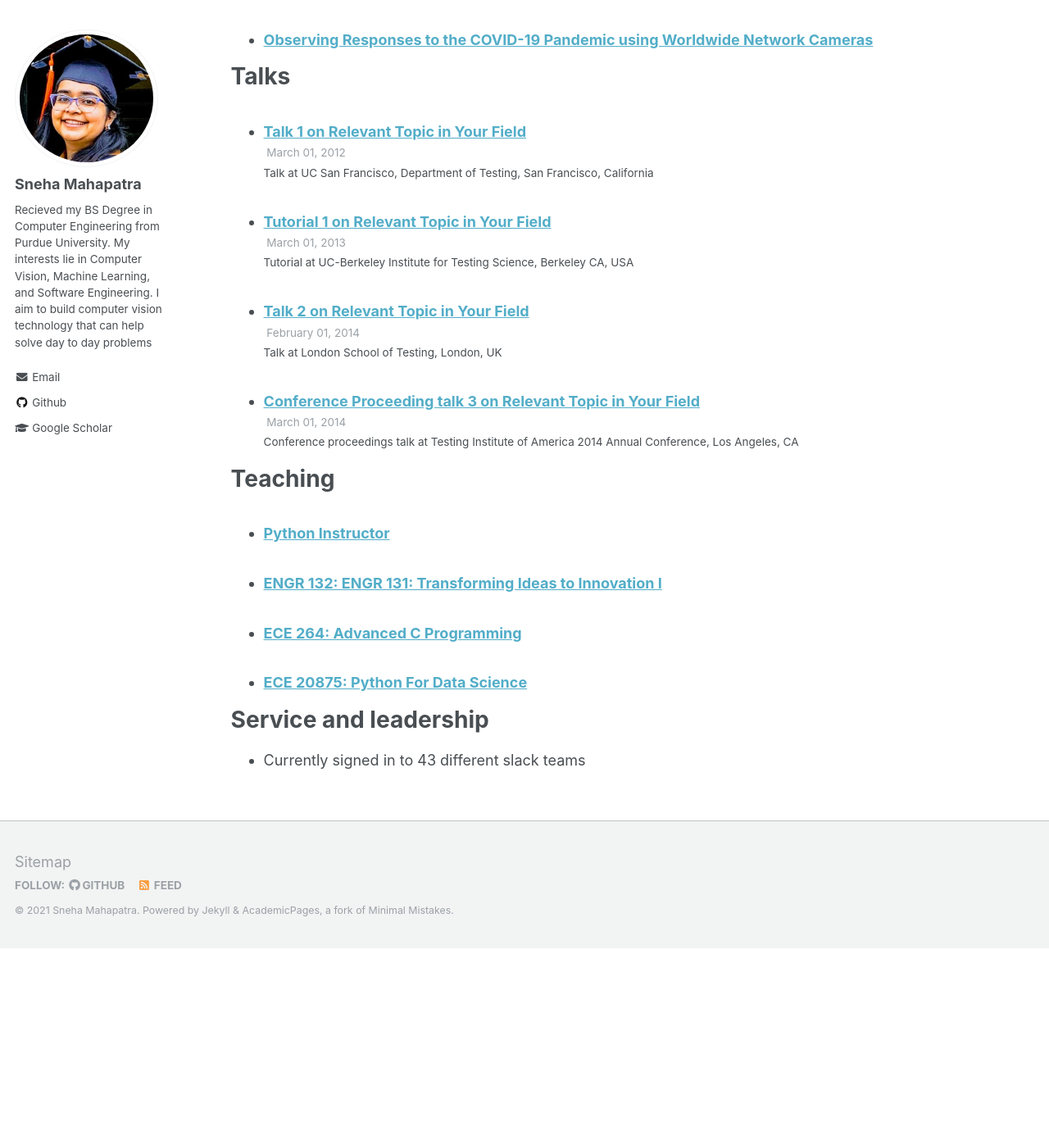
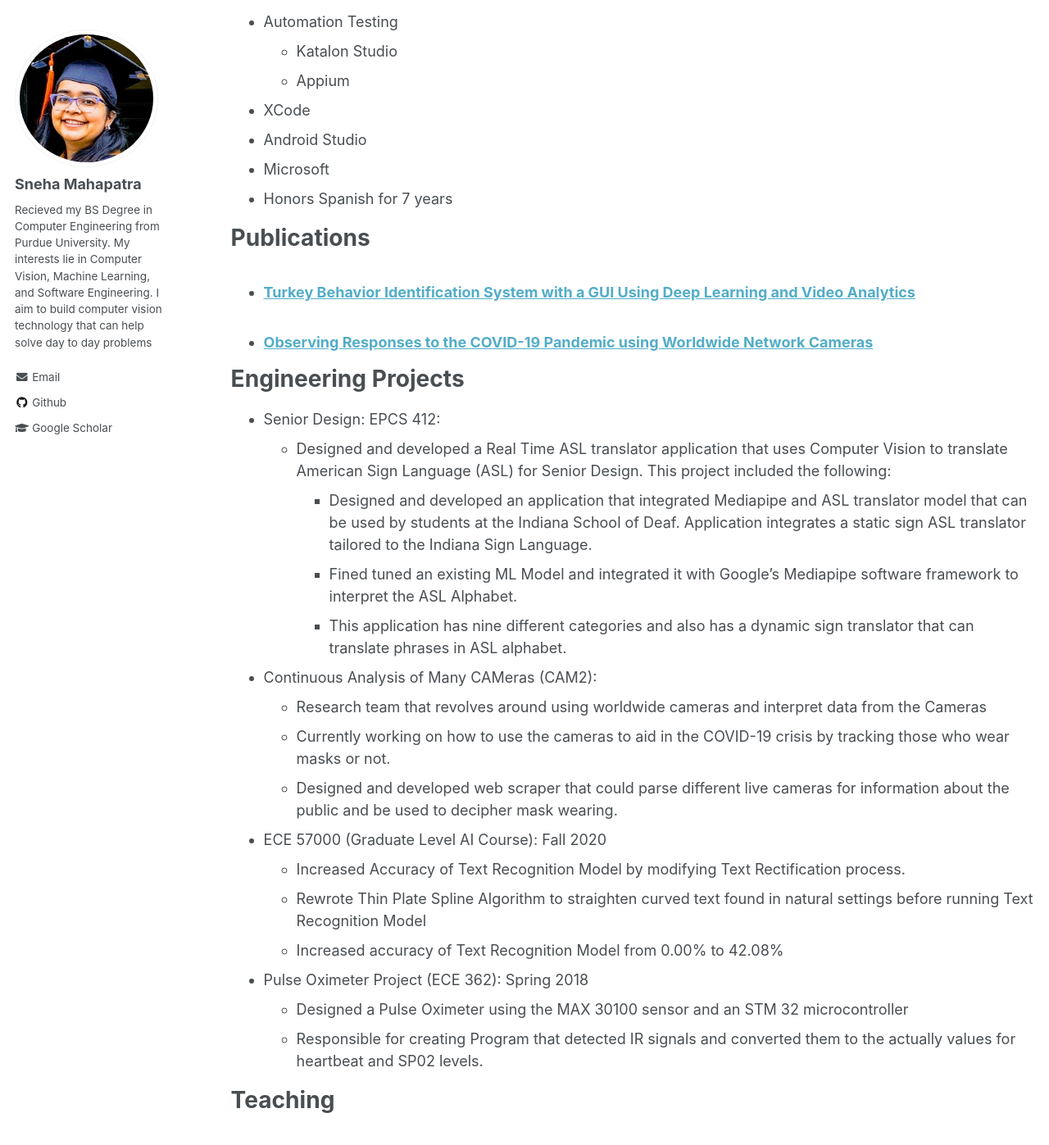
Before and after one commit to sne21star/sne21star.github.io, a Jekyll site: the page built from _pages/cv.md, in a window 1280 px wide and 1400 px high, scrolled down 1050 px. Shown: the top 1397 px of the window at 82% size. Built offline with Jekyll 4.4.1, drawn with Linux system fonts in a browser that asks for light colours; before the commit the page ends 2207 px from its top, so only the background shows below that; some of the changed text lies outside the part shown.

Commit message:
Fixed CV. Uploading first time

```diff
--- a/_pages/cv.md
+++ b/_pages/cv.md
@@ -11,30 +11,38 @@
 
 Education
 ======
-* B.S. in GitHub, GitHub University, 2012
-* M.S. in Jekyll, GitHub University, 2014
-* Ph.D in Version Control Theory, GitHub University, 2018 (expected)
+* B.S. in Computer Engineering, Purdue University, December 2020
 
 Work experience
 ======
-* Summer 2015: Research Assistant
-  * Github University
-  * Duties included: Tagging issues
-  * Supervisor: Professor Git
+* Synopsis, Lima Perú, Automation Engineer
+* Summeer 2018
+  * Conducted research to identify appropriate software to use and applied my research using Katalon Studio and Appium
+  * Developed Automated Test scripts to Test Web and mobile Application for Synopsis’s client
 
-* Fall 2015: Research Assistant
-  * Github University
-  * Duties included: Merging pull requests
-  * Supervisor: Professor Hub
+* Purdue University, VIP Researcher
+* Summer 2020, Spring 2020
+    * Research team is VAA: Visual Analysis for Understanding Animal Behavior
+    * Designed and developed a GUI for a research team that tracks turkey for poultry production
+    * Abstract for my GUI was accepted to Purdue’s Undergraduate Research Conference.
+    * Converted GUI to web application over the summer that is now interactive and intuitive that showcases 7 graphs which can interact with video data, 5 statistical graphs, an animation that tracers the turkey’s path, and a tab that showcase ML model used to track turkeys
 
 Skills
 ======
-* Skill 1
-* Skill 2
-  * Sub-skill 2.1
-  * Sub-skill 2.2
-  * Sub-skill 2.3
-* Skill 3
+* Python
+    * Dash
+    * Plotly
+* C
+* Java
+* C++
+* MATLAB
+* Automation Testing
+    * Katalon Studio
+    * Appium
+* XCode
+* Android Studio
+* Microsoft
+* Honors Spanish for 7 years
 
 Publications
 ======
@@ -42,11 +50,24 @@
     {% include archive-single-cv.html %}
   {% endfor %}</ul>
 
-Talks
+Engineering Projects
 ======
-  <ul>{% for post in site.talks %}
-    {% include archive-single-talk-cv.html %}
-  {% endfor %}</ul>
+* Senior Design: EPCS 412:
+    * Designed and developed a Real Time ASL translator application that uses Computer Vision to translate American Sign Language (ASL) for Senior Design. This project included the following:
+        * Designed and developed an application that integrated Mediapipe and ASL translator model that can be used by students at the Indiana School of Deaf. Application integrates a static sign ASL translator tailored to the Indiana Sign Language.
+        * Fined tuned an existing ML Model and integrated it with Google’s Mediapipe software framework to interpret the ASL Alphabet.
+        * This application has nine different categories and also has a dynamic sign translator that can translate phrases in ASL alphabet.
+* Continuous Analysis of Many CAMeras (CAM2):
+    * Research team that revolves around using worldwide cameras and interpret data from the Cameras
+    * Currently working on how to use the cameras to aid in the COVID-19 crisis by tracking those who wear masks or not.
+    * Designed and developed web scraper that could parse different live cameras for information about the public and be used to decipher mask wearing.
+* ECE 57000 (Graduate Level AI Course): Fall 2020
+    * Increased Accuracy of Text Recognition Model by modifying Text Rectification process.
+    * Rewrote Thin Plate Spline Algorithm to straighten curved text found in natural settings before running Text Recognition Model
+    * Increased accuracy of Text Recognition Model from 0.00% to 42.08%
+* Pulse Oximeter Project (ECE 362): Spring 2018
+  * Designed a Pulse Oximeter using the MAX 30100 sensor and an STM 32 microcontroller
+  * Responsible for creating Program that detected IR signals and converted them to the actually values for heartbeat and SP02 levels.
 
 Teaching
 ======
@@ -54,6 +75,39 @@
     {% include archive-single-cv.html %}
   {% endfor %}</ul>
 
-Service and leadership
+Leadership
 ======
-* Currently signed in to 43 different slack teams
+* VFS Purdue, Avionics Leader
+* Women in Engineering Program, Mentor
+* Senior Project Design Lead
+* Design Lead for GDAT
+
+
+Professional Organizations
+======
+* Vertical Flight Systems Purdue
+    * Research on Kalman Filter, Motor Interfacing, Dynamic Programming, Pixhawk 4
+* WECE
+    * Webmaster
+* Women in Engineering Program
+    * Mentor & Mentees Program
+* National Society of Collegiate Scholars
+* Member of the Alpha Lambda Delta Phi Eta Sigma
+
+Honors & Awards
+======
+* Member of the Alpha Lambda Delta Phi Eta Sigma
+* RCA Zworykin Scholarship
+* McDonnell Douglas Minority and Women Scholarship
+* Dean’s List
+* High Honors and Honors List
+* Received my diploma in:
+    * Hindustani Classical Music
+    * Odissi Classical Dance
+
+Co-Curricular Activitiese
+======
+* Computer Society, Instructor
+    * Teach Graduates and Undergraduates the basics of coding in Python.
+* STAT Learning Community, Data Mining
+    * Learning how to represent, extract, visualize, and interpret data
```
Also changed, not shown: _publications/2009-10-01-paper-title-number-1.md (+1 -0 lines), _publications/2010-10-01-paper-title-number-2.md (+1 -0 lines), 5 other files.
